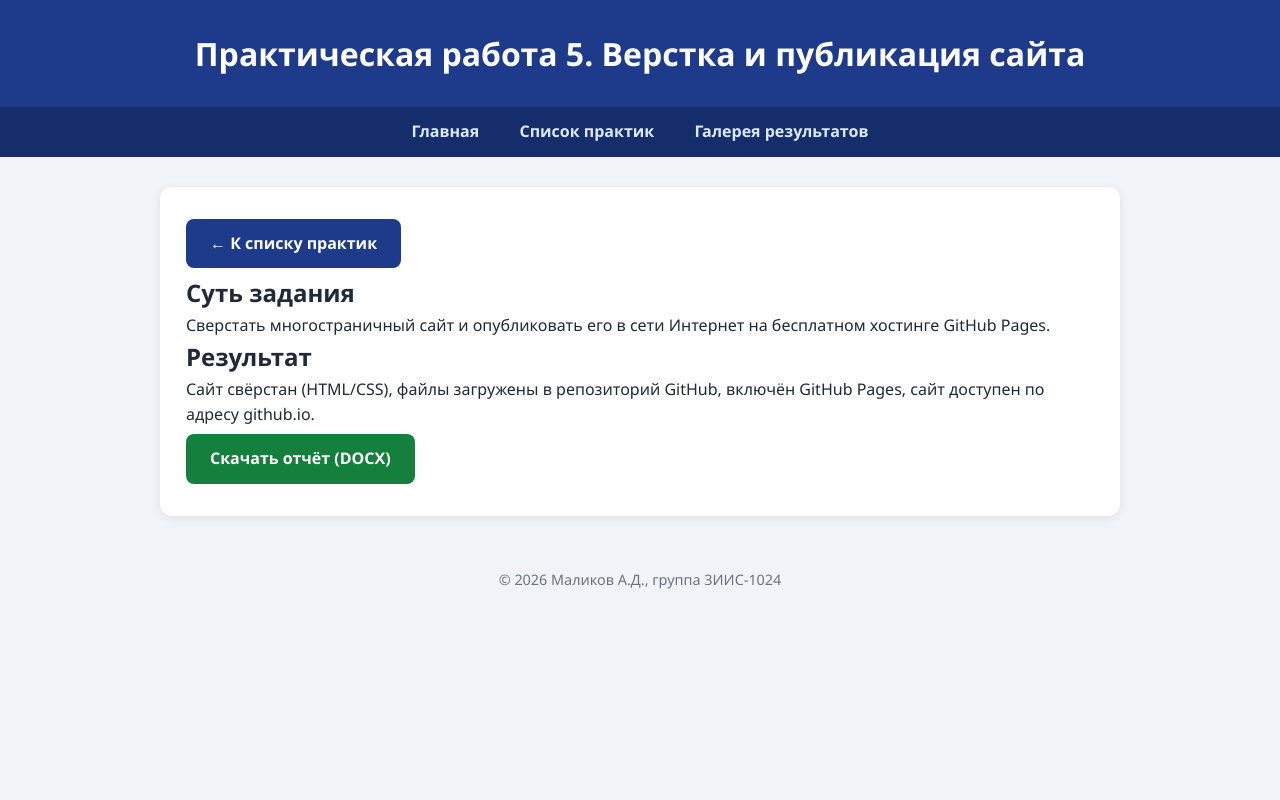
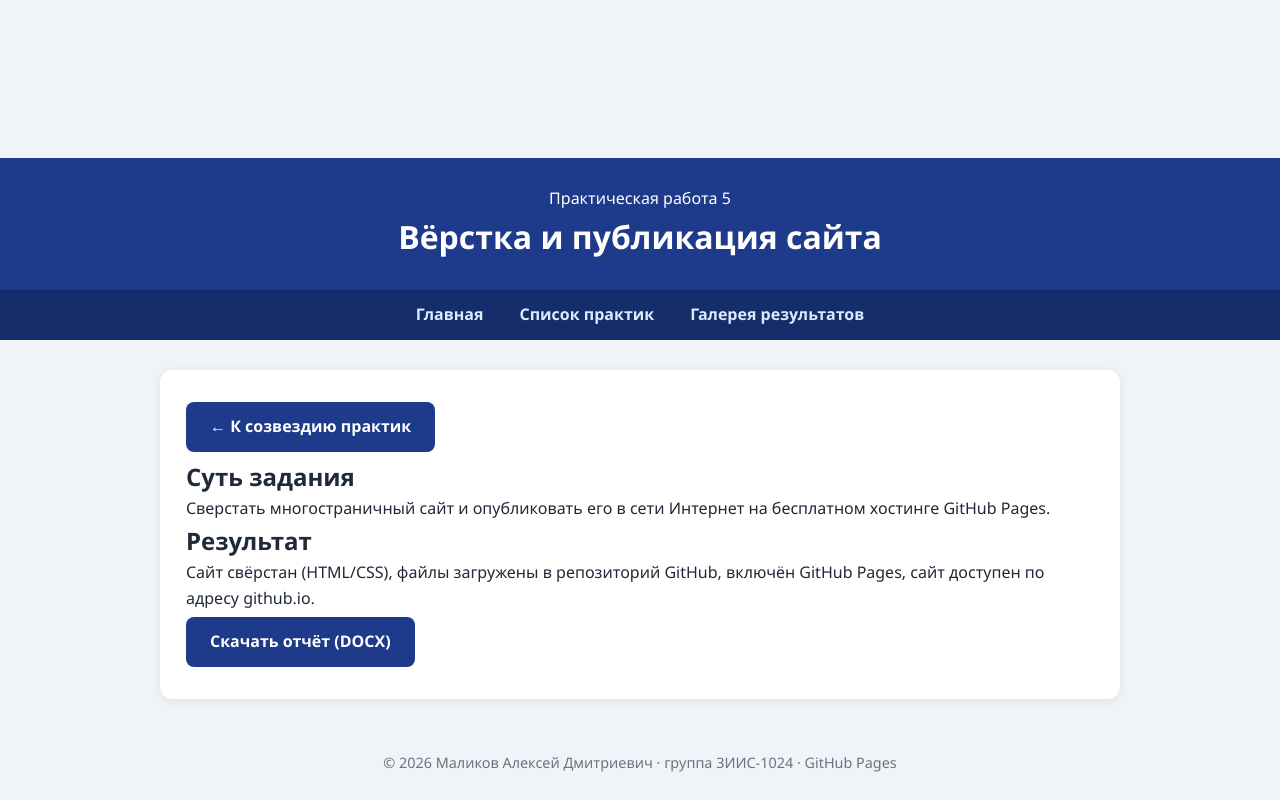
Before and after one commit to lifelessmethod/up04-practice, a plain HTML site: page practice-5.html in a window 1280 px wide. Drawn offline with Linux system fonts and the light colour scheme.

Commit message:
Redesign: cosmic atlas theme — practice-5.html

```diff
--- a/practice-5.html
+++ b/practice-5.html
@@ -3,26 +3,34 @@
 <head>
 <meta charset="UTF-8">
 <meta name="viewport" content="width=device-width, initial-scale=1.0">
-<title>Практическая работа 5. Верстка и публикация сайта — Учебная практика 04</title>
+<title>Практика 5 — Учебная практика 04</title>
 <link rel="stylesheet" href="css/style.css">
+
 </head>
 <body>
-<header><h1>Практическая работа 5. Верстка и публикация сайта</h1></header>
-<nav>
-<a href="index.html">Главная</a>
-<a href="practices.html">Список практик</a>
-<a href="gallery.html">Галерея результатов</a>
-</nav>
-<main>
+<canvas id="stars"></canvas>
+<div class="page">
+<header class="hero">
+<span class="kicker">Практическая работа 5</span>
+<h1>Вёрстка и публикация сайта</h1>
+
+</header>
+<nav class="top"><a href="index.html" class="">Главная</a><a href="practices.html" class="active">Список практик</a><a href="gallery.html" class="">Галерея результатов</a></nav>
+<main class="wrap">
+
 <div class="card">
-<a class="btn" href="practices.html">← К списку практик</a>
+<a class="btn ghost" href="practices.html">← К созвездию практик</a>
 <h2>Суть задания</h2>
-<p>Сверстать многостраничный сайт и опубликовать его в сети Интернет на бесплатном хостинге GitHub Pages.</p>
+<p style="color:var(--muted)">Сверстать многостраничный сайт и опубликовать его в сети Интернет на бесплатном хостинге GitHub Pages.</p>
 <h2>Результат</h2>
-<p>Сайт свёрстан (HTML/CSS), файлы загружены в репозиторий GitHub, включён GitHub Pages, сайт доступен по адресу github.io.</p>
-<a class="btn btn-green" href="reports/practice-5-report.docx" download>Скачать отчёт (DOCX)</a>
+<p style="color:var(--muted)">Сайт свёрстан (HTML/CSS), файлы загружены в репозиторий GitHub, включён GitHub Pages, сайт доступен по адресу github.io.</p>
+<a class="btn" href="reports/practice-5-report.docx" download>Скачать отчёт (DOCX)</a>
 </div>
+
 </main>
-<footer>© 2026 Маликов А.Д., группа 3ИИС-1024</footer>
+<footer>© 2026 Маликов Алексей Дмитриевич · группа 3ИИС-1024 · GitHub Pages</footer>
+</div>
+<script src="js/stars.js"></script>
+
 </body>
 </html>
```
